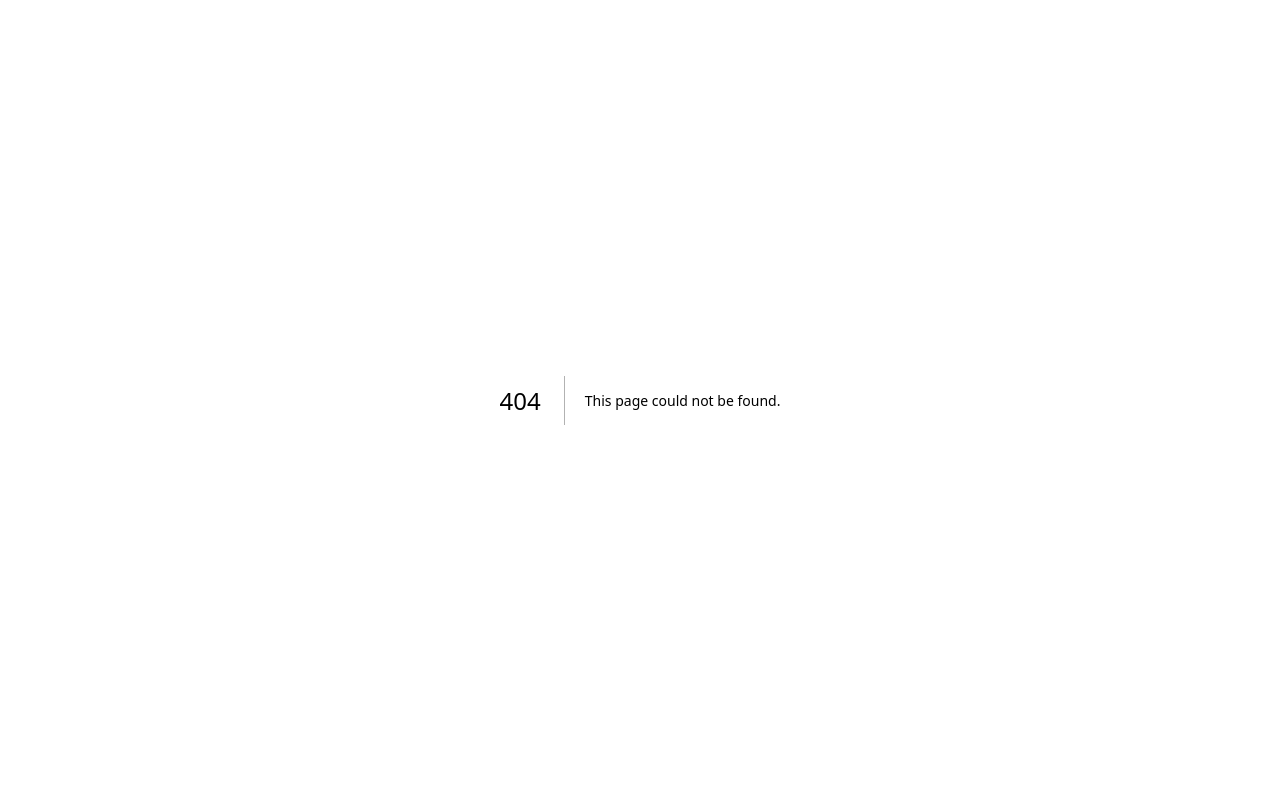
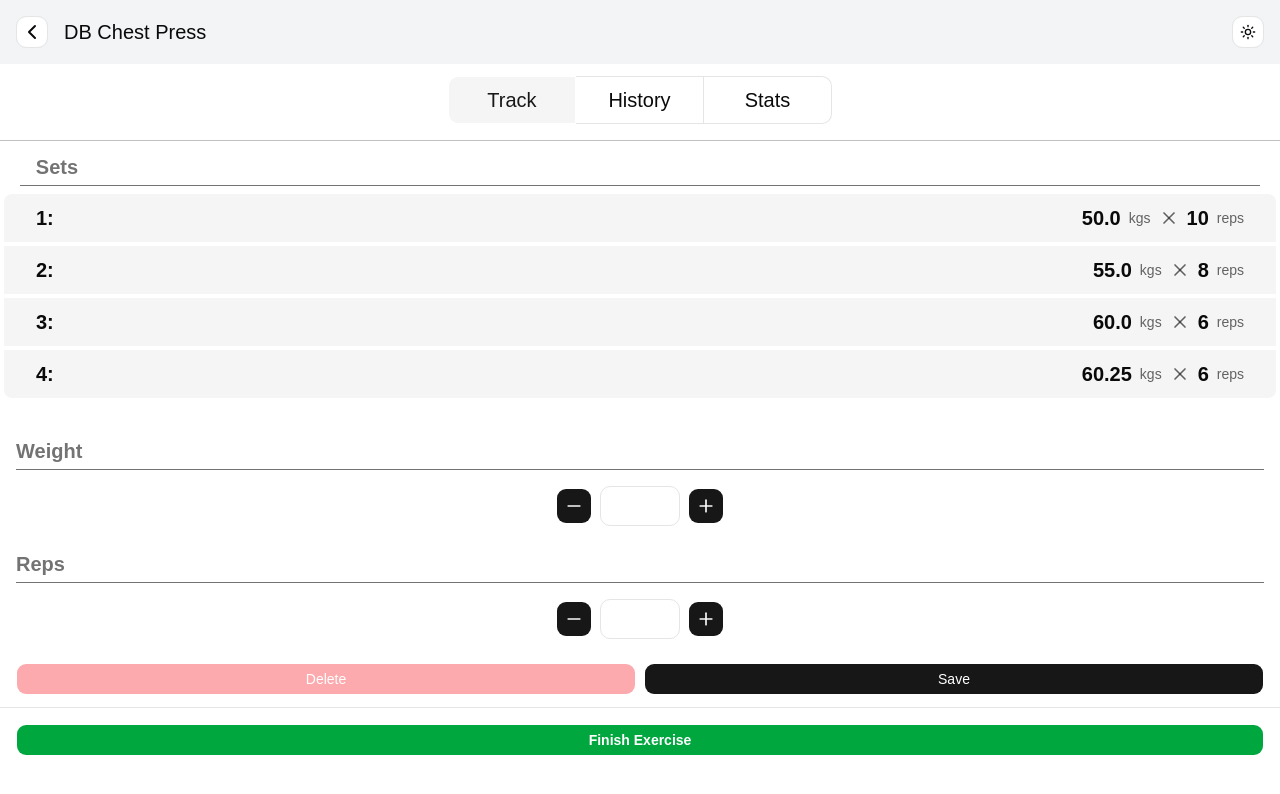
Before and after one commit to Tobias0013/gym-tracker, a Next.js app: page /exercise in a window 1280 px wide. Before the commit this address had no page. Shown: the top 794 px of the page. Built offline with nearby package versions, Linux system fonts and the light colour scheme.

Commit message:
feat: implement ExercisePage and workout store for exercise management

```diff
--- /dev/null
+++ b/src/app/exercise/page.tsx
@@ -0,0 +1,137 @@
+"use client";
+
+import Header from "@/components/TopAppBar/Header";
+import SetList from "@/components/ExercisePage/SetList";
+import TopAppBar from "@/components/TopAppBar";
+import { useEffect, useState } from "react";
+import { Separator } from "@/components/ui/separator";
+import Tabs from "@/components/ExercisePage/Tabs";
+import SetInputControls from "@/components/ExercisePage/SetInputControls";
+import FinishButton from "@/components/ExercisePage/FinishButton";
+import { useWorkoutStore } from "@/store/workoutStore";
+
+const mockSets = [
+  { weight: 50, reps: 10 },
+  { weight: 55, reps: 8 },
+  { weight: 60, reps: 6 },
+  { weight: 60.25, reps: 6 },
+];
+
+type ExercisePageProps = {
+  date: Date;
+  exerciseId: string;
+};
+
+export default function ExercisePage({date, exerciseId}: ExercisePageProps) {
+  const [selectedIndex, setSelectedIndex] = useState<number>(-1);
+  const [selectedWeight, setSelectedWeight] = useState<number | null>(null);
+  const [selectedReps, setSelectedReps] = useState<number | null>(null);
+  const [activeTab, setActiveTab] = useState<"track" | "history" | "stats">(
+    "track",
+  );
+  const handleSelectSet = (index: number) => {
+    if (selectedIndex === index) {
+      setSelectedIndex(-1);
+      return;
+    }
+    setSelectedIndex(index);
+
+    setSelectedWeight(store.workout?.exercises[0]?.sets[index].weight || null);
+    setSelectedReps(store.workout?.exercises[0]?.sets[index].reps || null);
+  };
+
+  const store = useWorkoutStore();
+
+  //TODO: remove
+  // Initialize workout and exercise with mock data on component mount
+  useEffect(() => {
+    store.startWorkout(new Date().toISOString());
+    store.addExercise({
+      exerciseId: "1",
+      name: "DB Chest Press",
+      sets: [],
+    });
+    mockSets.forEach((set, index) => {
+      store.addSet("1", { index, weight: set.weight, reps: set.reps });
+    });
+  }, []);
+
+  const onSave = () => {
+    if (selectedIndex === -1) {
+      saveNewSet();
+    } else {
+      updateSet();
+    }
+  };
+
+  const saveNewSet = () => {
+    const nofSets = store.workout?.exercises[0]?.sets.length || 0;
+
+    store.addSet("1", {
+      index: nofSets,
+      weight: selectedWeight || 0,
+      reps: selectedReps || 0,
+    });
+    setSelectedWeight(null);
+    setSelectedReps(null);
+  };
+
+  const updateSet = () => {
+    store.updateSet("1", selectedIndex, {
+      index: selectedIndex,
+      weight: selectedWeight || 0,
+      reps: selectedReps || 0,
+    });
+    setSelectedIndex(-1);
+    setSelectedWeight(null);
+    setSelectedReps(null);
+  };
+
+  const onDelete = () => {
+    if (selectedIndex === -1) return;
+
+    store.deleteSet("1", selectedIndex);
+    setSelectedIndex(-1);
+    setSelectedWeight(null);
+    setSelectedReps(null);
+  };
+
+  return (
+    <>
+      <div className="h-16">
+        <TopAppBar>
+          <Header title="DB Chest Press" />
+        </TopAppBar>
+      </div>
+      <div className="h-16">
+        <Tabs activeTab={activeTab} onTabChange={setActiveTab} />
+      </div>
+      <div className="h-6-1px">
+        <Separator className="mt-3 mb-3 bg-foreground/25" />
+      </div>
+      <div className="h-64 mb-4">
+        <SetList
+          sets={store.workout?.exercises[0]?.sets || []}
+          title="Sets"
+          isEditable={true}
+          selectedIndex={selectedIndex}
+          onSelectSet={handleSelectSet}
+        />
+      </div>
+      <div>
+        <SetInputControls
+          weight={selectedWeight}
+          reps={selectedReps}
+          onWeightChange={setSelectedWeight}
+          onRepsChange={setSelectedReps}
+          onSave={onSave}
+          onDelete={onDelete}
+          isEditing={selectedIndex >= 0}
+        />
+      </div>
+      <div>
+        <FinishButton onFinish={() => {}} />
+      </div>
+    </>
+  );
+}
--- /dev/null
+++ b/src/store/workoutStore.ts
@@ -0,0 +1,115 @@
+import { create } from "zustand";
+
+type Set = {
+  // setId: string;
+  index: number;
+  weight: number;
+  reps: number;
+};
+
+type WorkoutExercise = {
+  exerciseId: string;
+  name: string;
+  sets: Set[];
+};
+
+//TODO: add once database is implemented
+type Workout = {
+  // workoutId: string;
+  date: string;
+  // userId: string;
+  exercises: WorkoutExercise[];
+};
+
+type WorkoutState = {
+  workout: Workout | null;
+
+  startWorkout: (date: string) => void;
+  addExercise: (exercise: WorkoutExercise) => void;
+
+  addSet: (exerciseId: string, set: Set) => void;
+  updateSet: (exerciseId: string, setIndex: number, set: Set) => void;
+  deleteSet: (exerciseId: string, setIndex: number) => void;
+};
+
+const func = (param1: any) => {
+  console.log("test", param1);
+};
+
+export const useWorkoutStore = create<WorkoutState>((set) => ({
+  workout: null,
+
+  startWorkout: (date) =>
+    set({
+      workout: {
+        date,
+        exercises: [],
+      },
+    }),
+
+  addExercise: (exercise) =>
+    set((state) => ({
+      workout: state.workout
+        ? {
+            ...state.workout,
+            exercises: [...state.workout.exercises, exercise],
+          }
+        : null,
+    })),
+
+  addSet: (exerciseId, newSet) =>
+    set((state) => {
+      if (!state.workout) return {};
+
+      return {
+        workout: {
+          ...state.workout,
+          exercises: state.workout.exercises.map((ex) =>
+            ex.exerciseId === exerciseId
+              ? { ...ex, sets: [...ex.sets, newSet] }
+              : ex,
+          ),
+        },
+      };
+    }),
+
+  updateSet: (exerciseId, setIndex, updatedSet) =>
+    set((state) => {
+      if (!state.workout) return {};
+
+      return {
+        workout: {
+          ...state.workout,
+          exercises: state.workout.exercises.map((ex) =>
+            ex.exerciseId === exerciseId
+              ? {
+                  ...ex,
+                  sets: ex.sets.map((s, i) =>
+                    i === setIndex ? updatedSet : s,
+                  ),
+                }
+              : ex,
+          ),
+        },
+      };
+    }),
+
+  deleteSet: (exerciseId, setIndex) =>
+    set((state) => {
+      if (!state.workout) return {};
+
+      return {
+        workout: {
+          ...state.workout,
+          exercises: state.workout.exercises.map((ex) =>
+            ex.exerciseId === exerciseId
+              ? {
+                  ...ex,
+                  sets: ex.sets.filter((_, i) => i !== setIndex),
+                }
+              : ex,
+          ),
+        },
+      };
+    }),
+}));
```
